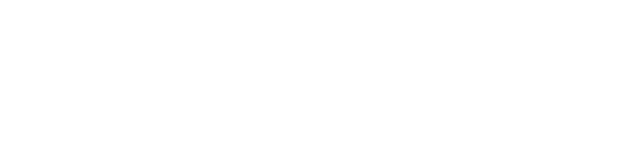
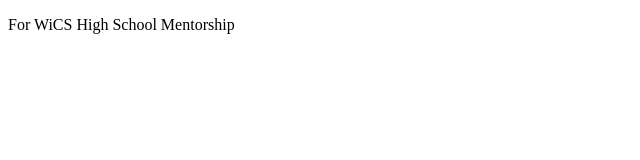
Before and after one commit to jt4uc/jt4uc.github.io, a plain HTML site: page index.html in a window 1280 px wide. Shown: the whole page, without its empty margins (0-640 px from the left). Drawn offline with Linux system fonts and the light colour scheme.

Commit message:
Update index.html

```diff
--- a/index.html
+++ b/index.html
@@ -1,4 +1,6 @@
 <!DOCTYPE html>
 <HTML>
-
+  <HEAD>
+    <P>For WiCS High School Mentorship</P>
+  </HEAD>
 </HTML>
```
